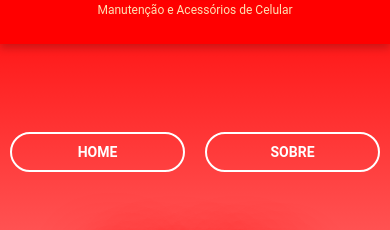
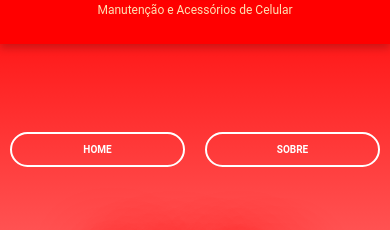
Before and after one commit to CelioXavier/cicellmix, a plain HTML site: page index.html in a window 390 px wide. Shown: the part 41-271 px from the top of the page. Drawn offline with Linux system fonts and the light colour scheme.

Commit message:
Update index.html

```diff
--- a/index.html
+++ b/index.html
@@ -124,10 +124,10 @@
         /* Tornar o botão Home responsivo */
         @media (max-width: 768px) {
             nav a {
-                font-size: 14px;
+                font-size: 10px;
                 padding: 10px 15px;
                 margin: 5px 1;
-                width: 100%;
+                width: 80%;
                 text-align: center;
                 display: block;
             }
```
